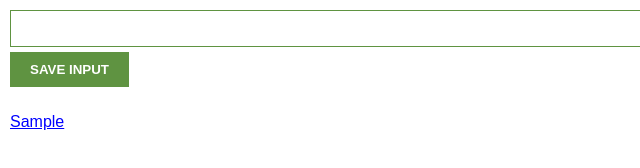
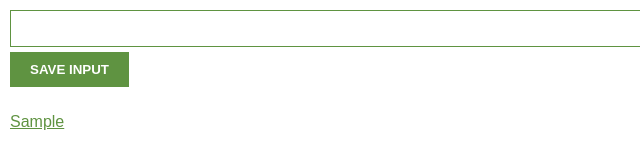
Before and after one commit to Xaffekt/scrimba-leadTracker-chrome-extension, a browser extension: page index.html in a window 1280 px wide. Both pictures are taken after typing "Sample" into the empty fields and a click on the button "SAVE INPUT". Shown: the full height of the page, 0-640 px from the left. Drawn offline with Linux system fonts and the light colour scheme.

Commit message:
Update index.css

```diff
--- a/index.css
+++ b/index.css
@@ -42,5 +42,5 @@ li {
 }
 
 li a { /*only targets ancor tags inside lists*/
-    color:blue;
+    color:#5f9341;
 }
```
